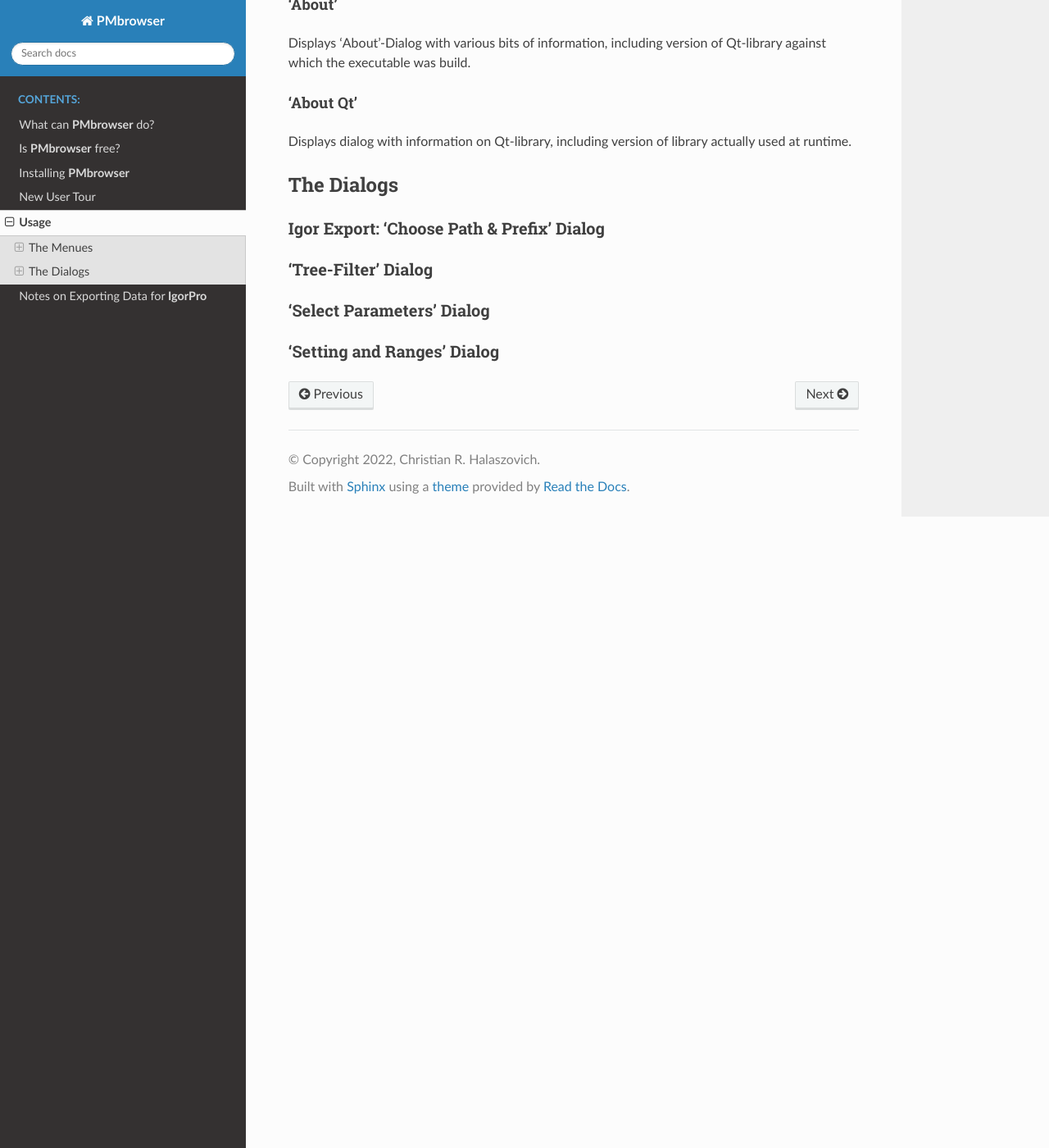
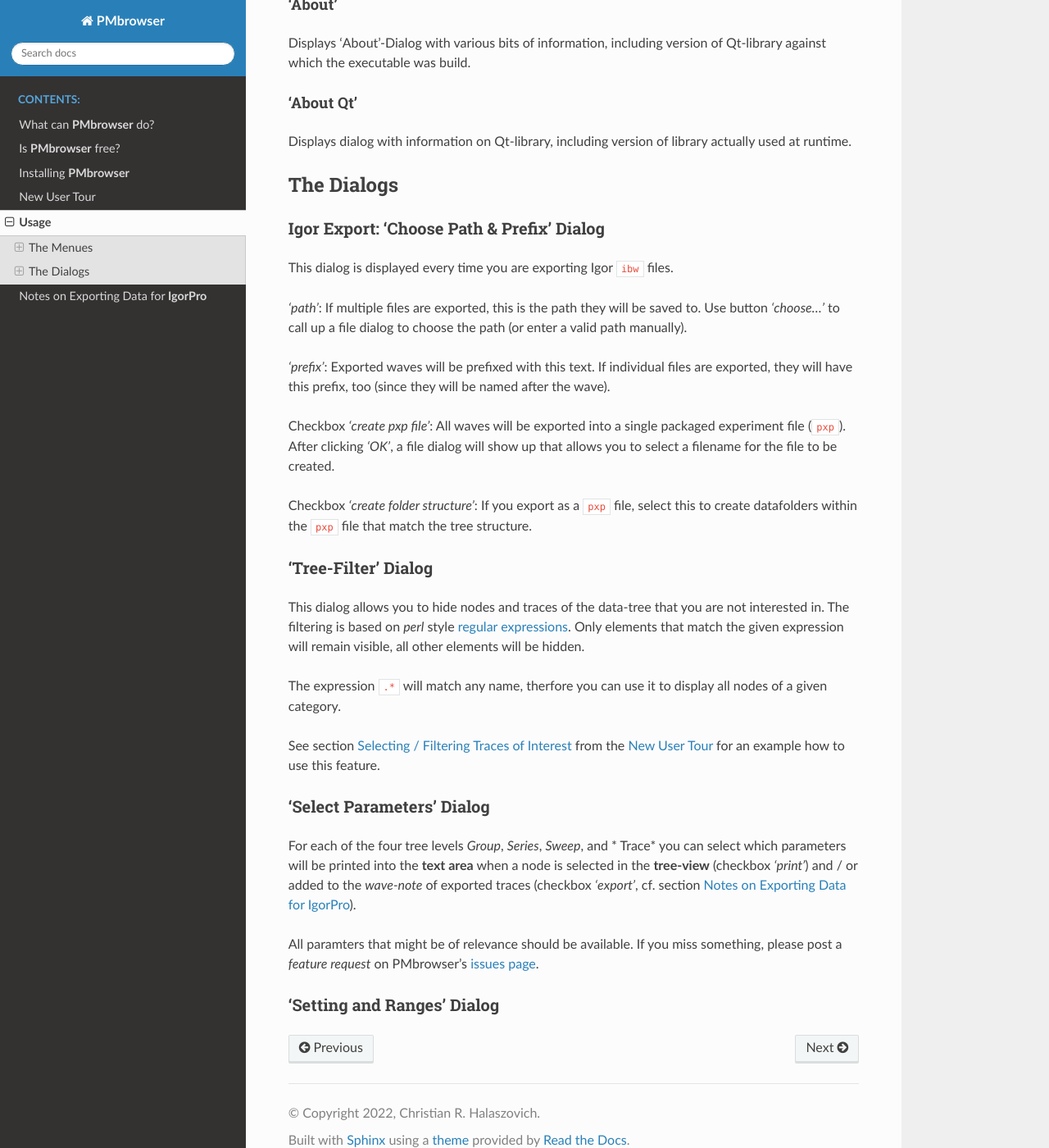
Before and after one commit to ChrisHal/PMbrowser, a Sphinx documentation site: the page built from doc/usage/menues.rst, in a window 1280 px wide and 1400 px high, scrolled down 2613 px. Shown: the whole window at 82% size. Built offline with Sphinx 7.4.7 and the Read the Docs theme 2.0.0, drawn with Linux system fonts in a browser that asks for light colours.

Commit message:
doc on some dialogs

```diff
--- a/doc/usage/menues.rst
+++ b/doc/usage/menues.rst
@@ -154,16 +154,45 @@ The Dialogs
 Igor Export: 'Choose Path & Prefix' Dialog
 ******************************************
 
+This dialog is displayed every time you are exporting Igor :file:`ibw` files.
+
+*'path'*: If multiple files are exported, this is the path they will be saved to.
+Use button *'choose...'* to call up a file dialog to choose the path (or enter a valid path manually).
+
+*'prefix'*: Exported waves will be prefixed with this text. If individual files are exported,
+they will have this prefix, too (since they will be named after the wave).
+
+Checkbox *'create pxp file'*: All waves will be exported into a single packaged experiment file (:file:`pxp`).
+After clicking *'OK'*, a file dialog will show up that allows you to select a filename for the file to be created.
+
+Checkbox *'create folder structure'*: If you export as a :file:`pxp` file, select this to create datafolders within
+the :file:`pxp` file that match the tree structure.
+
 .. _filter-dlg-label:
 
 'Tree-Filter' Dialog
 ********************
+
+This dialog allows you to hide nodes and traces of the data-tree that you are not interested in.
+The filtering is based on *perl* style `regular expressions <https://perldoc.perl.org/perlre>`_. Only elements that match the given expression
+will remain visible, all other elements will be hidden.
+
+The expression ``.*`` will match any name, therfore you can use it to display all nodes of a given category.
+
+See section :ref:`new-user-filtering-label` from the :ref:`new-user-tour-label` for an example how to use this feature.
 
 .. _select-params-dlg-label:
 
 'Select Parameters' Dialog
 **************************
 
+For each of the four tree levels *Group*, *Series*, *Sweep*, and * Trace* you can select which parameters
+will be printed into the **text area** when a node is selected in the **tree-view** (checkbox *'print'*)
+and / or added to the *wave-note* of exported traces (checkbox *'export'*, cf. section :ref:`igor-export-infos-label`).
+
+All paramters that might be of relevance should be available. If you miss something, please post a *feature request*
+on PMbrowser's `issues page <https://github.com/ChrisHal/PMbrowser/issues>`_.
+
 
 .. _ranges-dlg-label:
 
--- a/doc/usage/new_user_tour.rst
+++ b/doc/usage/new_user_tour.rst
@@ -1,3 +1,5 @@
+.. _new-user-tour-label:
+
 #############
 New User Tour
 #############
@@ -61,6 +63,8 @@ A certain number of "background" traces remains in an
 internal buffer of the graph display. You can influence the storage and display of these
 background traces and the autoscaling behavior (see below).
 
+.. _new-user-filtering-label:
+
 Selecting / Filtering Traces of Interest
 ========================================
 
```
